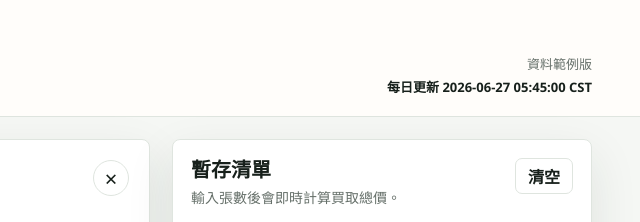
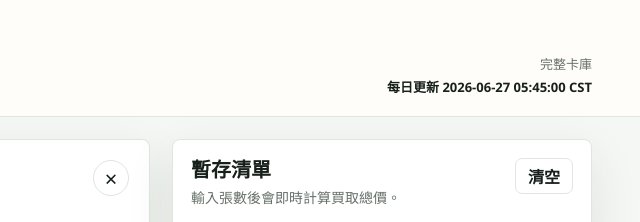
Before and after one commit to Archmageepic/fab-card-price-site, a website: page index.html in a window 1280 px wide. Shown: the top 222 px of the page, 640-1280 px from the left. Drawn offline with Linux system fonts and the light colour scheme.

Commit message:
Show full card library status

```diff
--- a/index.html
+++ b/index.html
@@ -13,7 +13,7 @@
         <h1>FAB 單卡查價</h1>
       </div>
       <div class="sync-status" aria-label="資料狀態">
-        <span>資料範例版</span>
+        <span>完整卡庫</span>
         <strong id="lastUpdated">載入中</strong>
       </div>
     </header>
```
